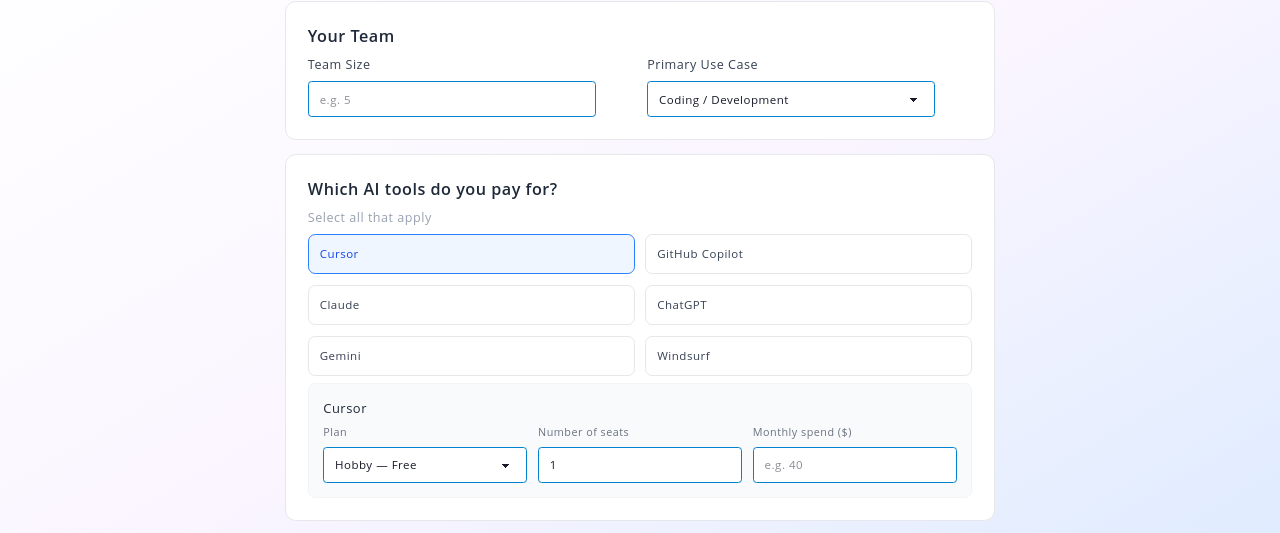
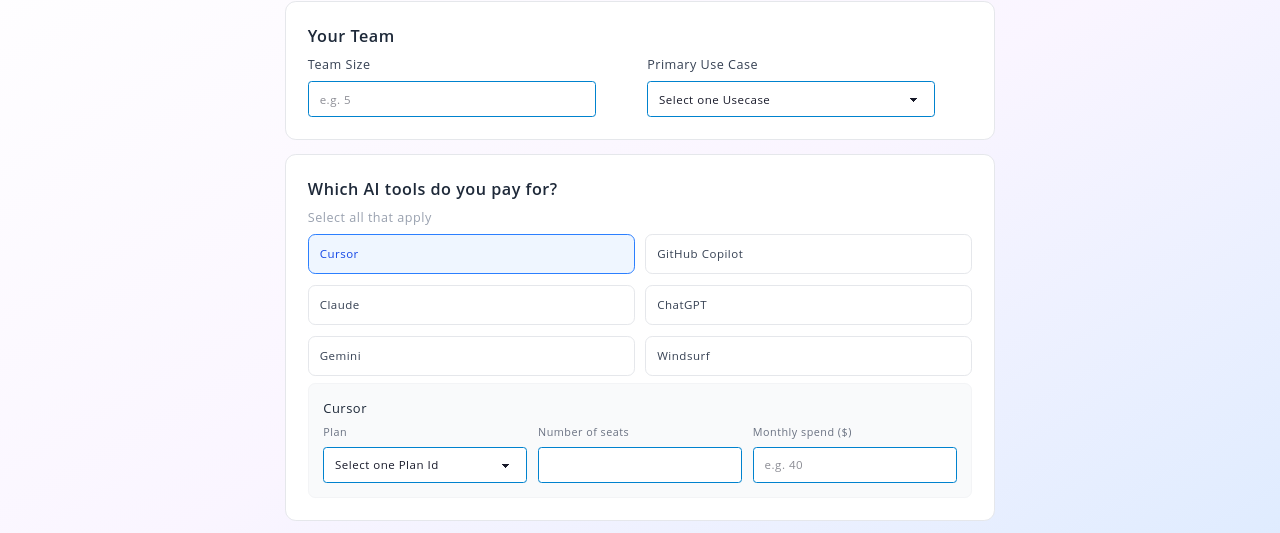
Before and after one commit to gayatriponnada/ai-spend-audit, a React (Vite) app: page /audit in a window 1280 px wide. Both pictures are taken after a click on the button "Cursor". Shown: the part 167-700 px from the top of the page. Built offline with nearby package versions, Linux system fonts and the light colour scheme.

Commit message:
validations added and is checked form is working correctly

```diff
--- a/src/components/AuditForm.jsx
+++ b/src/components/AuditForm.jsx
@@ -1,23 +1,14 @@
 import { useState, useEffect } from "react";
 import { TOOLS, USE_CASES } from "../engine/pricingData";
 
-const DEFAULT_FORM = {
-  teamSize: "",
-  useCase: "",
-  tools: {},
-};
-
 export default function AuditForm() {
-  const [form, setForm] = useState(() => {
-    const saved = localStorage.getItem("auditForm");
-    return saved ? JSON.parse(saved) : DEFAULT_FORM;
-  });
+  const [form, setForm] = useState({ teamSize: "", useCase: "", tools: {} });
 
   const [errors, setErrors] = useState({});
 
-  useEffect(() => {
-    localStorage.setItem("auditForm", JSON.stringify(form));
-  }, [form]);
+  // useEffect(() => {
+  //   localStorage.setItem("auditForm", JSON.stringify(form));
+  // }, [form]);
 
   const handleToolToggle = (toolId) => {
     setForm((prev) => {
@@ -25,7 +16,7 @@
       if (tools[toolId]) {
         delete tools[toolId];
       } else {
-        tools[toolId] = { planId: "", seats: 1, monthlySpend: "" };
+        tools[toolId] = { planId: "", seats: "", monthlySpend: "" };
       }
       return { ...prev, tools };
     });
@@ -42,36 +33,66 @@
   };
 
   const handleSubmit = () => {
-    console.log("clicked");
     if (!validate()) {
-      console.log("required");
       return;
     }
+    console.log("form", form);
     // if (Object.keys(form.tools).length === 0) {
     //   alert("Please select at least one AI tool");
     //   return;
     // }
+    setForm({});
   };
 
   const validate = () => {
     const newError = {};
 
     if (!form.teamSize) {
-      newError.teamSize = "teamSize is required";
+      newError.teamSize = "Team size is required";
     }
 
     if (!form.useCase) {
-      newError.useCase = "Primary useCase is required";
+      newError.useCase = "Primary use case is required";
     }
+
     if (Object.keys(form.tools).length === 0) {
-      newError.tools = " Please select at least one AI tool";
+      newError.tools = "Please select at least one AI tool";
+    }
+
+    // Tool validations
+    const toolErrors = {};
+
+    Object.keys(form.tools || {}).forEach((toolId) => {
+      const toolData = form.tools[toolId];
+
+      const currentToolErrors = {};
+
+      if (!toolData.planId) {
+        currentToolErrors.planId = "Plan is required";
+      }
+
+      if (!toolData.seats) {
+        currentToolErrors.seats = "Seats are required";
+      }
+
+      if (!toolData.monthlySpend) {
+        currentToolErrors.monthlySpend = "Monthly spend is required";
+      }
+
+      // Save errors only if this tool has errors
+      if (Object.keys(currentToolErrors).length > 0) {
+        toolErrors[toolId] = currentToolErrors;
+      }
+    });
+
+    if (Object.keys(toolErrors).length > 0) {
+      newError.toolData = toolErrors;
     }
 
     setErrors(newError);
 
     return Object.keys(newError).length === 0;
   };
-
   return (
     <div className="flex flex-col items-center   gap-4  ">
       <div className="flex flex-col   gap-4 ">
@@ -97,7 +118,7 @@
                 type="number"
                 min="1"
                 placeholder="e.g. 5"
-                value={form.teamSize}
+                value={form.teamSize || ""}
                 onChange={(e) =>
                   setForm((p) => ({ ...p, teamSize: e.target.value }))
                 }
@@ -114,18 +135,26 @@
                 Primary Use Case
               </label>
               <select
-                value={form.useCase}
+                value={form.useCase || ""}
                 onChange={(e) =>
                   setForm((p) => ({ ...p, useCase: e.target.value }))
                 }
                 className="select select-primary"
               >
+                <option value="" disabled>
+                  Select one Usecase
+                </option>
                 {USE_CASES.map((u) => (
                   <option key={u.id} value={u.id}>
                     {u.name}
                   </option>
                 ))}
               </select>
+              {errors.useCase && (
+                <p className="text-red-400 text-xs font-normal">
+                  {errors.useCase}
+                </p>
+              )}
             </div>
           </div>
         </div>
@@ -140,16 +169,16 @@
           <div className="grid grid-cols-2 gap-3 ">
             {TOOLS.map((tool) => (
               <button
-                key={tool.id}
-                onClick={() => handleToolToggle(tool.id)}
+                key={tool?.id}
+                onClick={() => handleToolToggle(tool?.id)}
                 className={`p-3 rounded-lg border text-left text-sm font-medium transition
-                ${
-                  form.tools[tool.id]
-                    ? "border-blue-500 bg-blue-50 text-blue-700"
-                    : "border-gray-200 text-gray-700 hover:border-gray-300"
-                }`}
+                  ${
+                    form?.tools?.[tool?.id]
+                      ? "border-blue-500 bg-blue-50 text-blue-700"
+                      : "border-gray-200 text-gray-700 hover:border-gray-300"
+                  }`}
               >
-                {tool.name}
+                {tool?.name}
               </button>
             ))}
 
@@ -159,9 +188,9 @@
           </div>
 
           {/* Per Tool Details */}
-          {Object.keys(form.tools).map((toolId) => {
-            const tool = TOOLS.find((t) => t.id === toolId);
-            const toolData = form.tools[toolId];
+          {Object?.keys(form?.tools || {}).map((toolId) => {
+            const tool = TOOLS.find((t) => t?.id === toolId);
+            const toolData = form?.tools?.[toolId] || {};
             if (!tool) return null;
             return (
               <div
@@ -175,18 +204,27 @@
                       Plan
                     </label>
                     <select
-                      value={toolData.planId}
+                      placeholder="Select one Plan Id"
+                      value={toolData?.planId || ""}
                       onChange={(e) =>
                         handleToolChange(toolId, "planId", e.target.value)
                       }
                       className="select select-primary"
                     >
+                      <option value="" disabled>
+                        Select one Plan Id
+                      </option>
                       {tool.plans.map((p) => (
                         <option key={p.id} value={p.id}>
                           {p.name} — {p.description}
                         </option>
                       ))}
                     </select>
+                    {errors?.toolData?.[toolId]?.planId && (
+                      <p className="text-red-400 text-xs font-normal">
+                        {errors.toolData[toolId].planId}
+                      </p>
+                    )}
                   </div>
                   <div className="flex flex-col gap-2">
                     <label className="block text-xs text-gray-500 mb-1">
@@ -201,9 +239,9 @@
                       }
                       className="input input-primary"
                     />
-                    {errors?.toolData?.seats && (
+                    {errors?.toolData?.[toolId]?.seats && (
                       <p className="text-red-400 text-xs font-normal">
-                        {errors?.toolData.seats}
+                        {errors.toolData[toolId].seats}
                       </p>
                     )}
                   </div>
@@ -221,6 +259,11 @@
                       }
                       className="input input-primary"
                     />
+                    {errors?.toolData?.[toolId]?.monthlySpend && (
+                      <p className="text-red-400 text-xs font-normal">
+                        {errors.toolData[toolId].monthlySpend}
+                      </p>
+                    )}
                   </div>
                 </div>
               </div>
```
